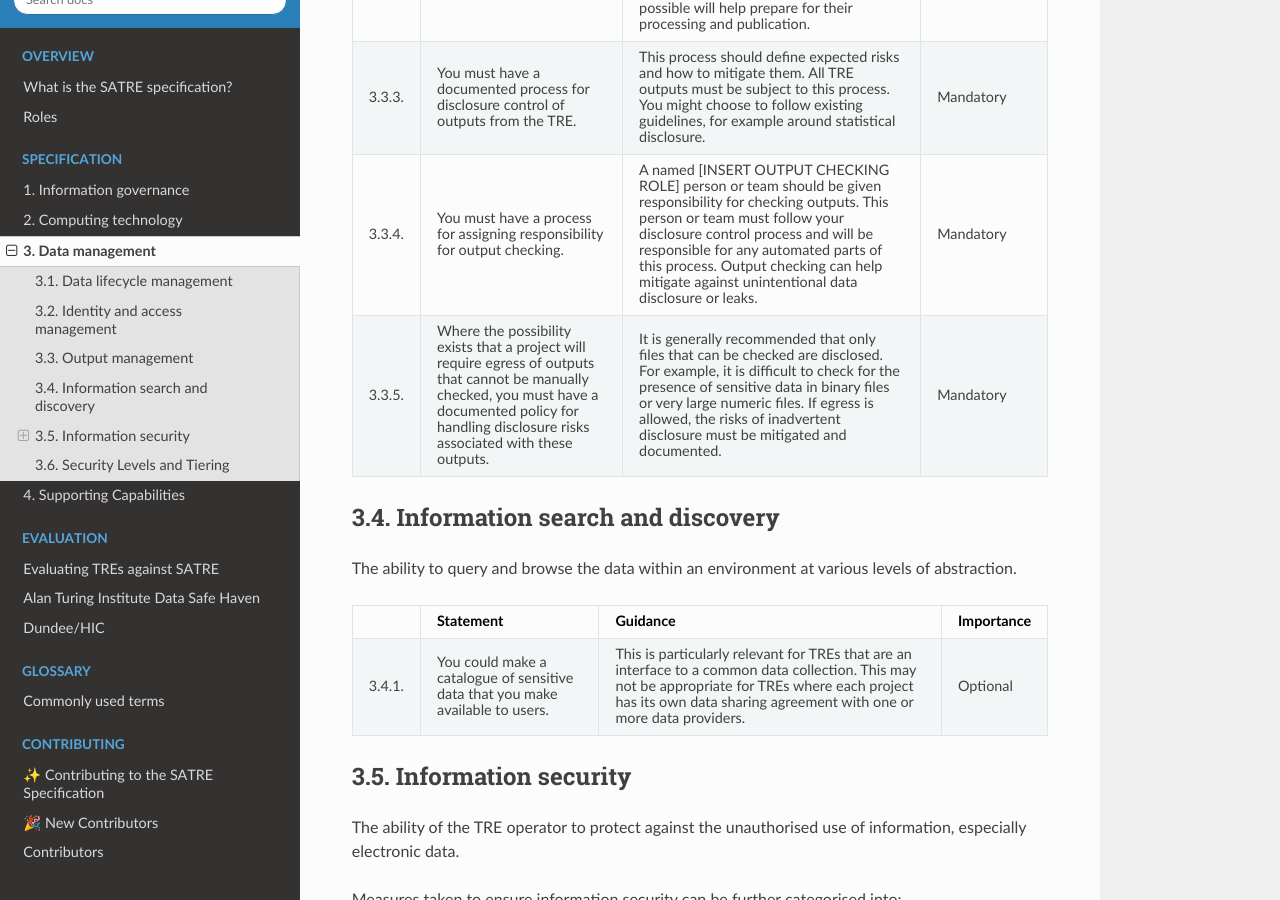
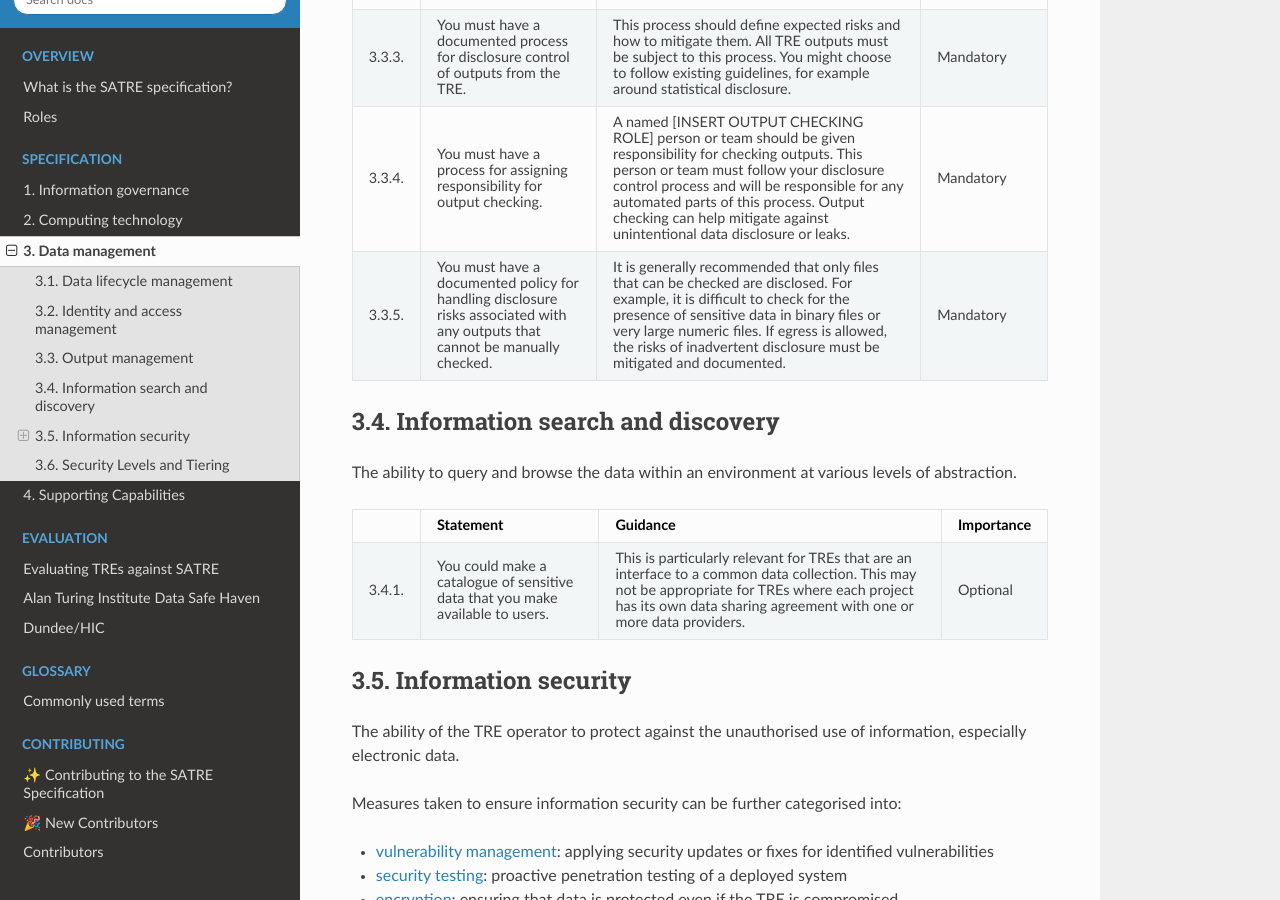
Before and after one commit to sa-tre/satre-specification, a Sphinx documentation site: the page built from docs/source/pillars/data_management.md, in a window 1280 px wide and 900 px high, scrolled down 3384 px. Built offline with Sphinx 7.4.7 and the Read the Docs theme 2.0.0, drawn with Linux system fonts in a browser that asks for light colours.

Commit message:
Update docs/source/pillars/data_management.md
Co-authored-by: Jim Madge <jmadge@turing.ac.uk>

```diff
--- a/docs/source/pillars/data_management.md
+++ b/docs/source/pillars/data_management.md
@@ -162,7 +162,7 @@ The ability of the TRE operator to ensure outputs are safely published and share
     Output checking can help mitigate against unintentional data disclosure or leaks.
   - Mandatory
 * - 3.3.5.
-  - Where the possibility exists that a project will require egress of outputs that cannot be manually checked, you must have a documented policy for handling disclosure risks associated with these outputs.
+  - You must have a documented policy for handling disclosure risks associated with any outputs that cannot be manually checked.
   - It is generally recommended that only files that can be checked are disclosed.
     For example, it is difficult to check for the presence of sensitive data in binary files or very large numeric files.
     If egress is allowed, the risks of inadvertent disclosure must be mitigated and documented.
```
